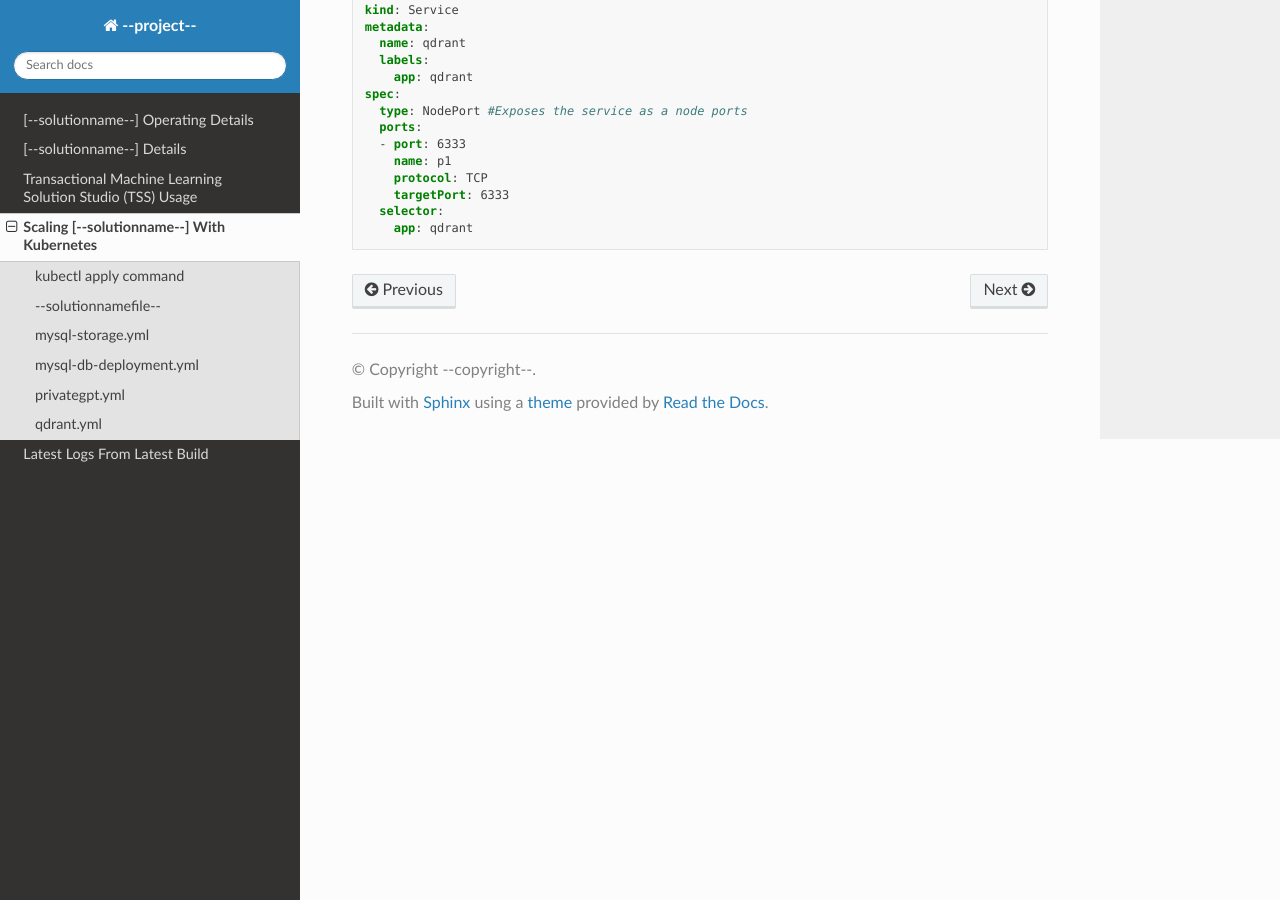
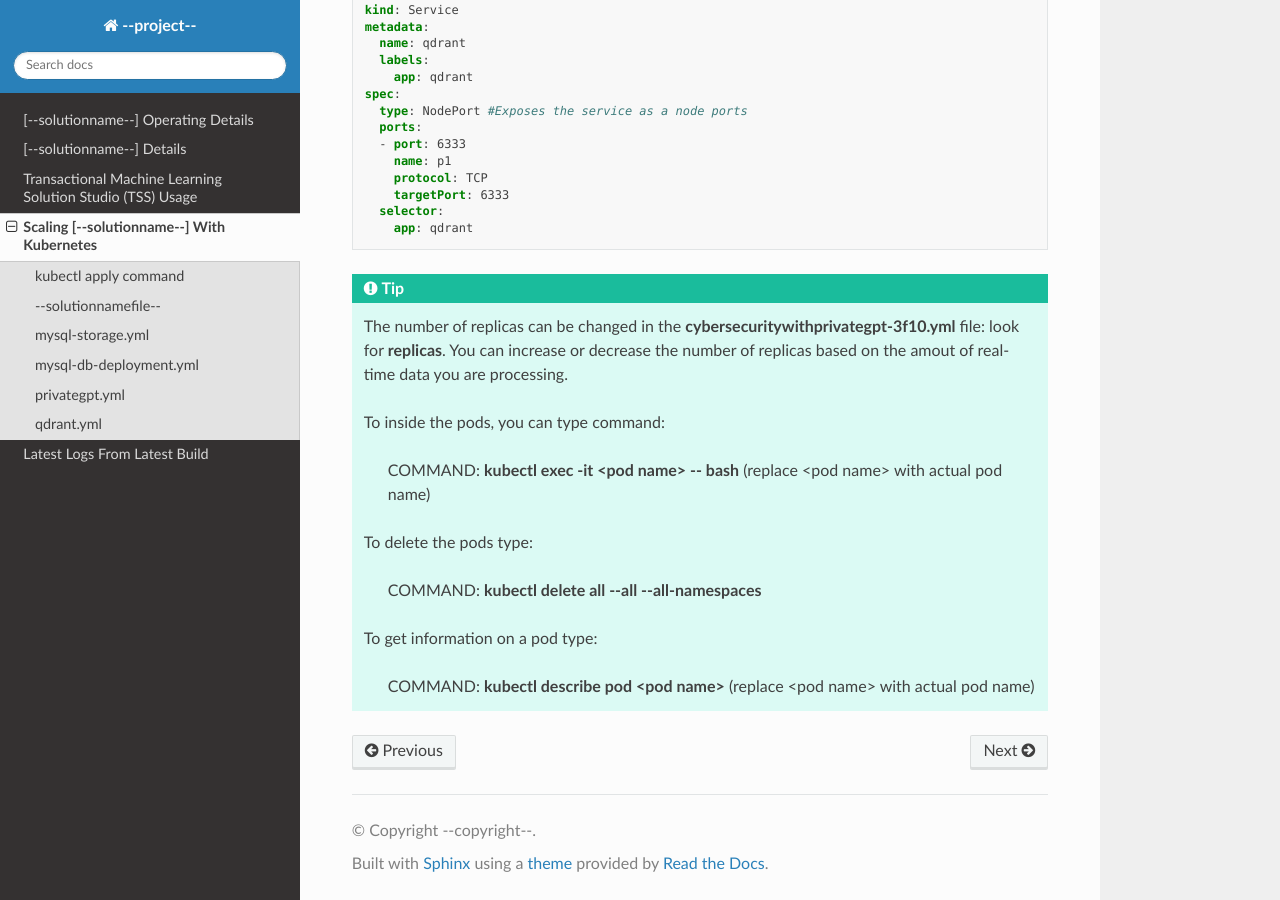
Before and after one commit to vanesalcb06/tssproject2-2b5c, a Sphinx documentation site: the page built from docs/source/kube.rst, in a window 1280 px wide and 900 px high, scrolled down 5541 px. Built offline with Sphinx 7.4.7 and the Read the Docs theme 3.1.0, drawn with Linux system fonts in a browser that asks for light colours.

Commit message:
Update kube.rst

```diff
--- a/docs/source/kube.rst
+++ b/docs/source/kube.rst
@@ -299,3 +299,18 @@ qdrant.yml
           targetPort: 6333
         selector:
           app: qdrant
+
+.. tip::
+   The number of replicas can be changed in the **cybersecuritywithprivategpt-3f10.yml** file: look for **replicas**.  You can increase or decrease the number of replicas based on the amout of real-time data you are processing.
+
+   To inside the pods, you can type command:
+
+    COMMAND: **kubectl exec -it <pod name> \-\- bash** (replace <pod name> with actual pod name)
+
+   To delete the pods type:
+
+    COMMAND: **kubectl delete all \-\-all \-\-all-namespaces**
+
+   To get information on a pod type:
+
+    COMMAND: **kubectl describe pod <pod name>** (replace <pod name> with actual pod name)
```
